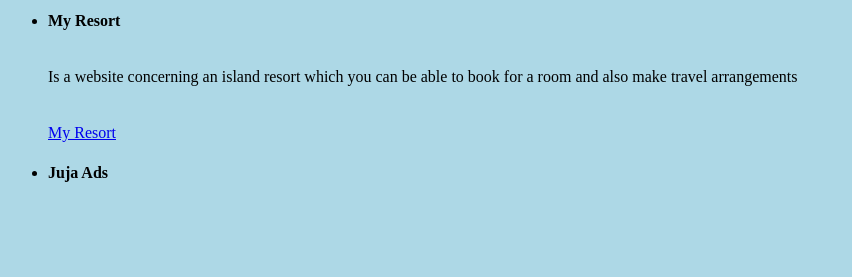
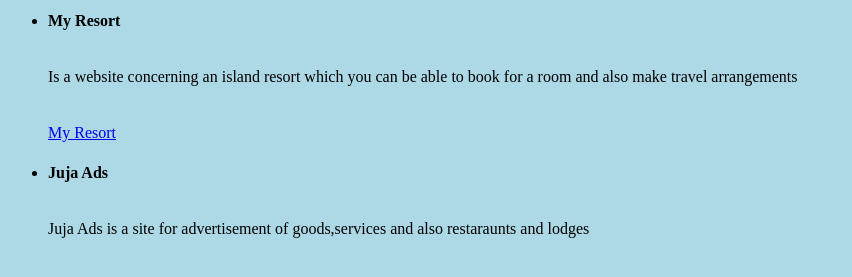
Before and after one commit to Jeffacy99/portfolio, a plain HTML site: page projects.html in a window 1280 px wide. Shown: the part 79-356 px from the top of the page, without its empty margins (0-852 px from the left). Drawn offline with Linux system fonts and the light colour scheme.

Commit message:
added a paragraph to projects

```diff
--- a/projects.html
+++ b/projects.html
@@ -12,7 +12,7 @@
       <p>Is a website concerning an island resort which you can be able to book for a room and also make travel arrangements</p>
       <a href="https://github.com/Jeffacy99/RESORT.git">My Resort</a>
 <li><b><strong>Juja Ads</b></strong></li>
-
+<p>Juja Ads is a site for advertisement of goods,services and also restaraunts and lodges</p>
     </ul>
   </body>
 </html>
```
